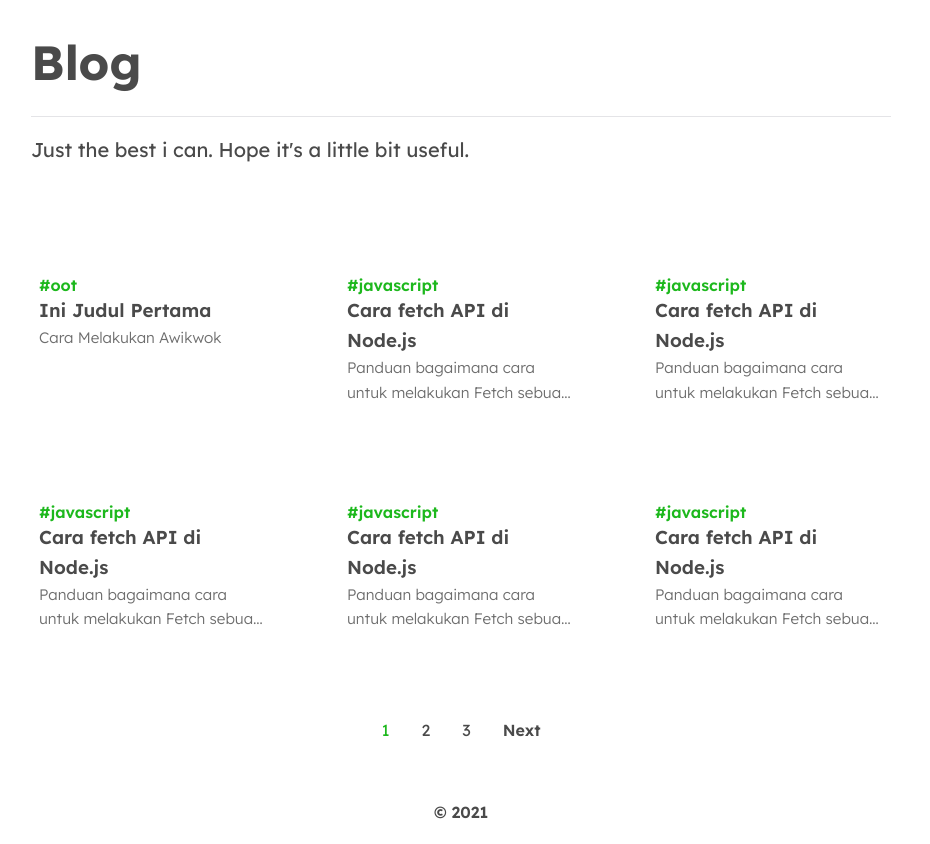
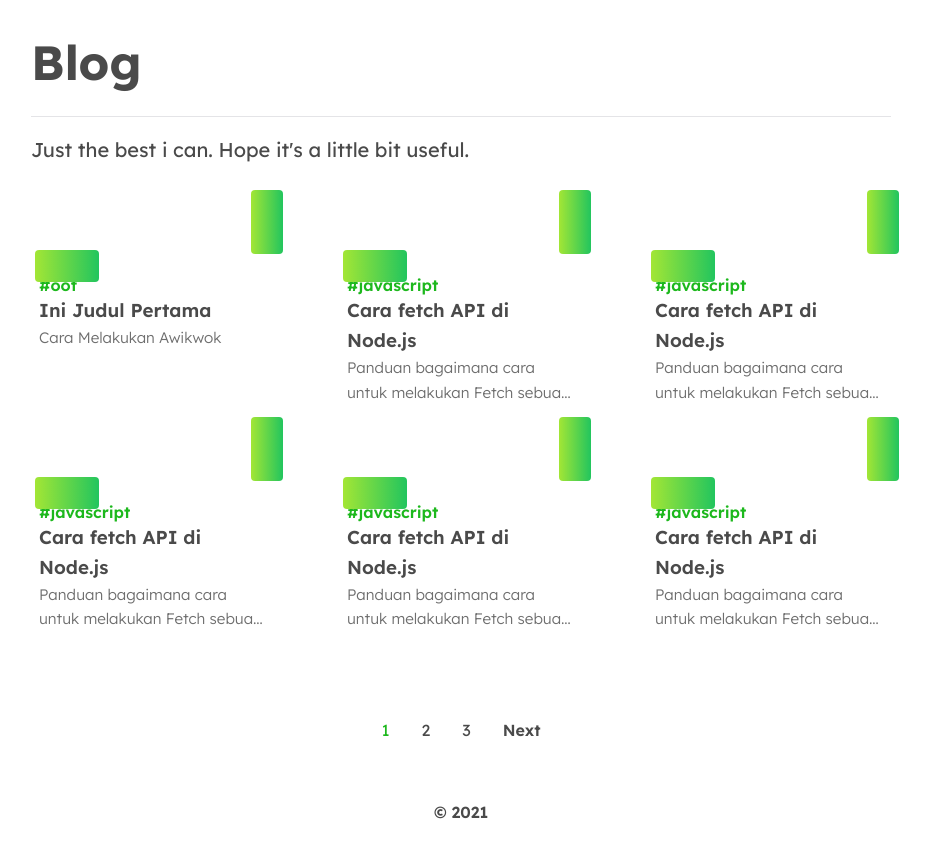
Before and after one commit to tarsisius/nextjs-static-blog, a Next.js app: page / in a window 1280 px wide. Shown: the whole page, without its empty margins (179-1109 px from the left). Built offline with nearby package versions, Linux system fonts and the light colour scheme.

Commit message:
Minor Update

```diff
--- a/components/Box.js
+++ b/components/Box.js
@@ -6,7 +6,8 @@ export default function Box({ slug, coverImage, title, categories, excerpt }) {
   return (
     <div className="box">
       <div className="box__image">
-        <div className="back" />
+        <div className="back1" />
+        <div className="back2" />
         <div className="real">
           <Link href={"/" + slug} passHref>
             <a>
--- a/pages/[slug].js
+++ b/pages/[slug].js
@@ -22,7 +22,7 @@ export default function Detail({ post }) {
           />
         </div>
       </div>
-      <section className="detail">
+      <main className="detail">
         <h1 className="detail__title">{post.title}</h1>
         <Category categories={post.categories} />
         <article className="detail__article">
@@ -31,7 +31,7 @@ export default function Detail({ post }) {
             dangerouslySetInnerHTML={{ __html: post.html }}
           />
         </article>
-      </section>
+      </main>
     </>
   );
 }
--- a/pages/halaman/[page].js
+++ b/pages/halaman/[page].js
@@ -10,11 +10,11 @@ export default function Page({ posts, totalPages, currentPage }) {
       <Head>
         <title>{siteName}</title>
       </Head>
-      <section className="post-list">
+      <main className="post-list">
         {posts.map((post, i) => (
           <Box key={i} {...post} />
         ))}
-      </section>
+      </main>
       <Pagination currentPage={currentPage} totalPages={totalPages} />
     </>
   );
--- a/pages/index.js
+++ b/pages/index.js
@@ -10,11 +10,11 @@ export default function Page({ posts, totalPages, currentPage }) {
       <Head>
         <title>{siteName}</title>
       </Head>
-      <section className="post-list">
+      <main className="post-list">
         {posts.map((post, i) => (
           <Box key={i} {...post} />
         ))}
-      </section>
+      </main>
       <Pagination currentPage={currentPage} totalPages={totalPages} />
     </>
   );
--- a/pages/kategori/[[...param]].js
+++ b/pages/kategori/[[...param]].js
@@ -11,11 +11,11 @@ export default function Category({ posts, category, totalPages, currentPage }) {
         <title>{siteName} | {category} </title>
       </Head>
       <a className="identation">#{category}</a>
-      <section className="post-list">
+      <main className="post-list">
         {posts.map((post, i) => (
           <Box key={i} {...post} />
         ))}
-      </section>
+      </main>
 
       <Pagination currentPage={currentPage} totalPages={totalPages} category={category} />
     </>
--- a/styles/globals.css
+++ b/styles/globals.css
@@ -161,14 +161,23 @@ header {
 .box__image {
   position: relative;
 }
-.box__image .back {
-  top: 0;
+.box__image .back1 {
+  height: 2em;
+  width: 4em;
+  top: -.5em;
   right: 0;
   bottom: 0;
-  left: 0;
+  left: .25em;
   position: absolute;
-  transform: translateX(0) translateY(0) rotate(9deg) skewX(0) skewY(0)
-    scaleX(1) scaleY(1);
+  background-image: linear-gradient(90deg, rgb(163, 230, 53), rgb(34, 197, 94));
+  border-radius: 0.25em;
+}
+.box__image .back2 {
+  height: 4em;
+  width: 2em;
+  right: -.5em;
+  bottom: .25em;
+  position: absolute;
   background-image: linear-gradient(90deg, rgb(163, 230, 53), rgb(34, 197, 94));
   border-radius: 0.25em;
 }
@@ -315,7 +324,7 @@ header {
   bottom: 0;
   left: 1em;
   position: absolute;
-  transform: translateX(0) translateY(0) rotate(6deg) skewX(0) skewY(0)
+  transform: translateX(0) translateY(0) rotate(4deg) skewX(0) skewY(0)
     scaleX(1) scaleY(1);
   background-image: linear-gradient(90deg, rgb(163, 230, 53), rgb(34, 197, 94));
   border-radius: 0.25em;
@@ -410,7 +419,7 @@ footer {
     grid-template-columns: 1fr;
   }
   .box__image .back {
-    transform: translateX(0) translateY(0) rotate(6deg) skewX(0) skewY(0)
+    transform: translateX(0) translateY(0) rotate(4deg) skewX(0) skewY(0)
       scaleX(1) scaleY(1);
   }
   .box__image .real a div {
```
